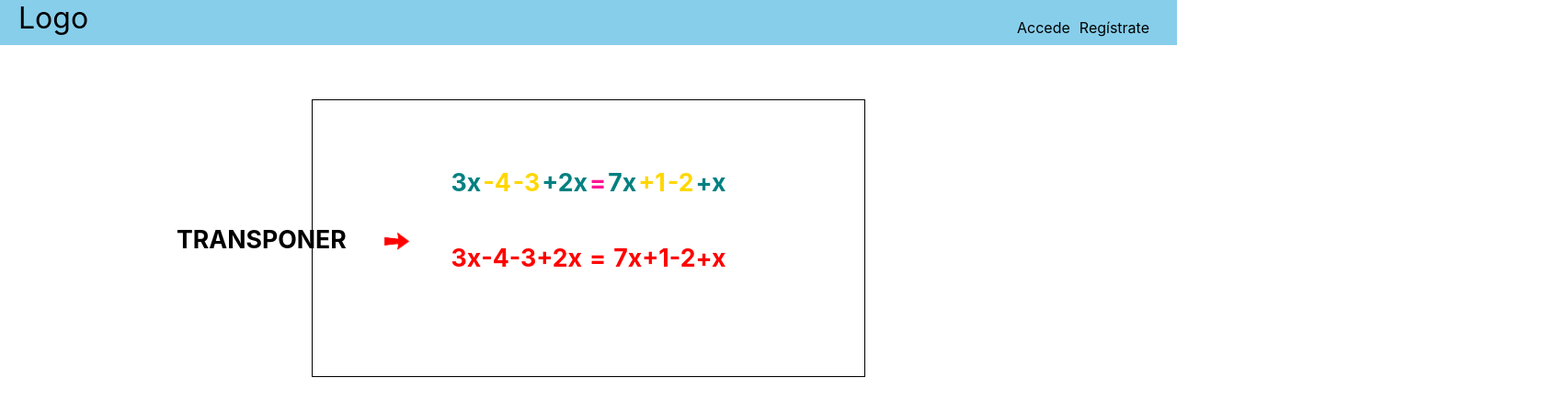
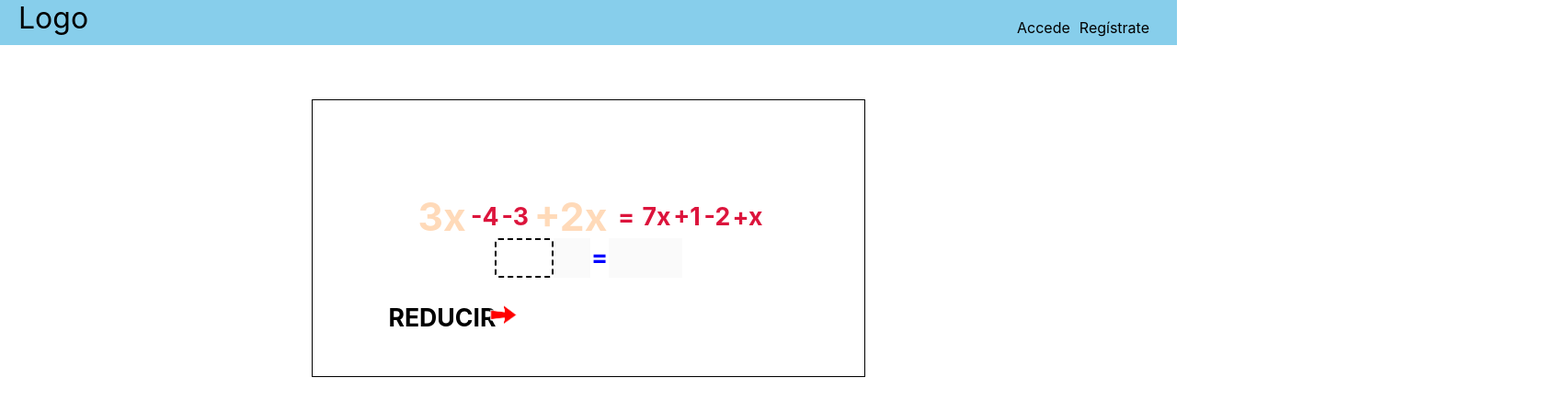
Before and after one commit to chopinex/ecuaciones, a React (Create React App) app: page / in a window 1280 px wide. Shown: the top 448 px of the page at 92% size, 1702 px wide, since content can reach past the window. Built offline with nearby package versions, Linux system fonts and the light colour scheme.

Commit message:
casi todo listo menos los tips Signed-off-by: chopinex <arnariv@gmail.com>

```diff
--- a/src/components/Principal/Column.css
+++ b/src/components/Principal/Column.css
@@ -13,7 +13,9 @@
 
 .task-list{
     padding: 30px 2px;
-    display:  flex;
+    display: flex;
+    justify-content: center;
+    align-items: center;
 }
 
 @keyframes animatedNumber{
--- a/src/components/Principal/Column.js
+++ b/src/components/Principal/Column.js
@@ -20,7 +20,8 @@ const Column = (props) =>{
                     {...provided.droppableProps}
                     style={{...provided.droppableProps.style,
                         backgroundColor: snapshot.isDraggingOver ? 'lightgrey' : 'white',
-                        borderColor: props.lado===props.column.id ? 'red' : 'white'}}>
+                        paddingTop: props.paso!=='transponer'?'0px':'30px',
+                        paddingBottom: props.paso!=='transponer'?'0px':'30px'}}>
                     {props.tasks.map((task,index) =>
                     <Task key={task.id} task={task} index={index}/>)}
                     {provided.placeholder}
--- a/src/components/Principal/Principal.css
+++ b/src/components/Principal/Principal.css
@@ -22,7 +22,7 @@
     font-weight: bold;
     width: 60px;
     text-align: center;
-    padding: 8px 0;
+    padding: 4px 0;
 }
 
 .reducido:enabled{
@@ -33,6 +33,7 @@
 .reducido:disabled{
     border: 0px;
     color: blue;
+    width: 40px;
 }
 
 .despejado{
@@ -41,8 +42,11 @@
     width: 70px;
     height: 50px;
     text-align: center;
-    padding: 8px 0;
+    padding: 4px 0;
     color: darkgreen;
+    display: flex;
+    justify-content: center;
+    align-items: center;
 }
 
 .despejado:enabled{
@@ -53,37 +57,22 @@
 .despejado:disabled{
     border: 0px;
     color: darkgreen;
+    width: 40px;
 }
 
 .ecuacion{
     display:  flex;
 }
 
-.lineal{
+.redo{
     height:  40px;
-    margin: 1px;
+    margin: 0 4px 4px 4px;
     text-align: center;
     font-size: 20pt;
     font-weight: bold;
-    color: teal;
-}
-
-.igual{
-    height:  40px;
-    text-align: center;
-    margin:  1px;
-    font-size: 20pt;
-    font-weight: bold;
-    color: deeppink;
-}
-
-.constante{
-    height:  40px;
-    margin:  1px;
-    text-align: center;
-    font-size: 20pt;
-    font-weight: bold;
-    color: gold;
+    display: flex;
+    justify-content: center;
+    align-items: center;
 }
 
 .lista{
@@ -94,6 +83,12 @@
     0%{color: darkgreen;font-size:24pt;}
     50%{color: lightgreen;font-size:32pt;}
    100%{color: darkgreen;font-size:24pt;}
+}
+
+@keyframes animatedNumber3{
+    0%{color: maroon;font-size:24pt;}
+    50%{color: peachpuff;font-size:32pt;}
+   100%{color: maroon;font-size:24pt;}
 }
 
 @keyframes vaiven{
--- a/src/components/Principal/Principal.js
+++ b/src/components/Principal/Principal.js
@@ -7,19 +7,21 @@ import flecha from './arrow.png'
 const Principal = () =>{
     const [error,setError] = useState('')
     const [lado,setLado] = useState('column-1')
-    const [paso,setPaso] = useState('transponer')
+    const [paso,setPaso] = useState('red0')
     const [origen,setOrigen] = useState('')
+    const [etapa,setEtapa] = useState('lineal')
+    const redFirst=true
 
     const initialData={
         tasks: {
-            'task-1' : { id: 'task-1', content: '3x'},
-            'task-2' : { id: 'task-2', content: '-4'},
-            'task-3' : { id: 'task-3', content: '7x'},
-            'task-4' : { id: 'task-4', content: '+1'},
-            'task-5' : { id: 'task-5', content: '+2x'},
-            'task-6' : { id: 'task-6', content: '-2'},
-            'task-7' : { id: 'task-7', content: '+x'},
-            'task-8' : { id: 'task-8', content: '-3'},
+            'task-1' : { id: 'task-1', content: '3x', tipo: 'lineal' },
+            'task-2' : { id: 'task-2', content: '-4', tipo: 'constante'  },
+            'task-3' : { id: 'task-3', content: '7x', tipo: 'lineal' },
+            'task-4' : { id: 'task-4', content: '+1', tipo: 'constante'  },
+            'task-5' : { id: 'task-5', content: '+2x',tipo: 'lineal' },
+            'task-6' : { id: 'task-6', content: '-2', tipo: 'constante'  },
+            'task-7' : { id: 'task-7', content: '+x', tipo: 'lineal' },
+            'task-8' : { id: 'task-8', content: '-3', tipo: 'constante'  },
             'igual' : {id:'igual', content: '='}
         },
         columns:{
@@ -33,7 +35,36 @@ const Principal = () =>{
 
     const [data,setData] = useState(initialData)
 
-    const calcularL = (value) =>{
+    const actualizacion = () =>{
+        const entradas = document.getElementById('red0Results').getElementsByTagName('input');
+        const newTasks = {
+            'task-1' : { id: 'task-1', content: entradas[0].value, tipo:'lineal' },
+            'task-2' : { id: 'task-2', content: entradas[1].value, tipo:'constante' },
+            'task-3' : { id: 'task-3', content: entradas[2].value, tipo:'lineal' },
+            'task-4' : { id: 'task-4', content: entradas[3].value, tipo:'constante' },
+            'igual': {id:'igual', content: '='}
+        };
+        const newLineal = {
+            ...data.columns['column-1'],taskIds: ['task-1','task-2'],
+        }
+        const newConstante = {
+            ...data.columns['column-2'],taskIds: ['task-3','task-4'],
+        }
+        const newColumns = {
+            ...data.columns,
+            ['column-1'] : newLineal,
+            ['column-2'] : newConstante,
+
+        }
+        const newData = {
+            ...data,
+            tasks:newTasks,
+            columns:newColumns,
+        }
+        setData(newData);
+    }
+
+    const calcularL = (value,col) =>{
         var suma=0;
         var val = parseInt(value);
         var variable=value.match(/[A-Za-z]+/);
@@ -50,7 +81,7 @@ const Principal = () =>{
                 setError("");
         }
 
-        data.columns['column-1'].taskIds.map( tid =>{
+        data.columns[col].taskIds.map( tid =>{
             var num = parseInt(data.tasks[tid].content);
             //cuando es +x o -x
             if(isNaN(num)){
@@ -59,30 +90,48 @@ const Principal = () =>{
                 if(data.tasks[tid].content[0]==="-")
                     num=-1;
             }
-            suma+=num;
-            console.log(suma);
+            if(data.tasks[tid].tipo==='lineal')
+                suma+=num;
         })
         if(suma!==val)
             setError("no es el valor correcto");
         else{
             setError("bien!!");
-            setLado('column-2');
+            if(paso==='red0')
+                setEtapa('constante');
+            else
+                setLado('column-2');
         }
     }
 
-    const calcularC = (value) =>{
+    const calcularC = (value,col) =>{
         var suma=0;
         var val = parseInt(value);
 
-        data.columns['column-2'].taskIds.map( tid =>{
-            suma+=parseInt(data.tasks[tid].content);
+        data.columns[col].taskIds.map( tid =>{
+            if(data.tasks[tid].tipo==='constante')
+                suma+=parseInt(data.tasks[tid].content);
         })
         if(suma!==val)
             setError("no es el valor correcto");
         else{
             setError("");
-            setLado('column-3');
-            setPaso('despejar')
+            if(paso==='red0'){
+                if(lado==='column-1'){
+                    setLado('column-2');
+                    setEtapa('lineal');
+                }
+                else{
+                    actualizacion();
+                    setPaso('transponer');
+                    setLado('column-1');
+                    setEtapa('');
+                }
+            }
+            else{
+                setLado('column-3');
+                setPaso('despejar');
+            }
         }
     }
 
@@ -129,7 +178,7 @@ const Principal = () =>{
 
                 const newTask = {
                     ...data.tasks[draggableId],
-                    content: cambio>0?"+"+((cambio==1 && x.length>0)?"":cambio.toString())+x:((cambio==-1 && x.length>0)?"-":cambio.toString())+x,
+                    content: cambio>0?"+"+((cambio===1 && x.length>0)?"":cambio.toString())+x:((cambio===-1 && x.length>0)?"-":cambio.toString())+x,
                 };
 
                 const newData = {
@@ -167,15 +216,18 @@ const Principal = () =>{
     const dragEnd = result =>{
         document.getElementById('contexto').style.color = 'inherit';
         const {destination,source,draggableId} = result;
-        if(!destination)
+        if(!destination){
+            //por si cambia de signo luego de moverse sin soltar en la lista
+            data.tasks[draggableId].content=origen;
             return ;
+        }
         if(destination.droppableId === source.droppableId && destination.index === source.index)
             return;
 
         const start = data.columns[source.droppableId];
         const finish = data.columns[destination.droppableId];
-
         if (start===finish){
+            console.log(finish);
             return;
         }
 
@@ -250,9 +302,13 @@ const Principal = () =>{
         }
     });
 
+    const tempArray = initialData;
 
-    const normalNumber = {color: "darkgreen",fontSize:"20pt"};
+    const normalNumber = {color: "darkgreen",fontSize:"20pt",width:"25px"};
     const animatedNumber = {animation: "animatedNumber2 1s infinite"};
+
+    const normalRedux = {color: "crimson",fontSize:"20pt",width:"25px"};
+    const animatedRedux = {animation: "animatedNumber3 1s infinite"};
 
     const tipIzquierda = {left: "15%",top: paso==='reducir'?"160px":"195px"};
     const tipDerecha = {left: "62%",top: "160px"};
@@ -267,6 +323,7 @@ const Principal = () =>{
             {lado && <div className="tip" style={(paso==='reducir' || paso==='transponer')?(lado==='column-1'?tipIzquierda:tipDerecha):tipAbajo}>
                 {
                     {
+                        'red0' : 'REDUCIR',
                         'reducir' : 'REDUCIR',
                         'transponer' : 'TRANSPONER',
                         'despejar' : 'DESPEJAR',
@@ -277,24 +334,41 @@ const Principal = () =>{
              alt="flecha"
              style={(paso==='reducir'||paso==='transponer')?(lado==='column-1'?vaivenIzq:vaivenDer):vaivenAbj} />}
              <div className="area-ecuacion">
-                <div className="ecuacion">
+                {redFirst && <div className="ecuacion">
                     {
                         data.columnOrder.map(columnId =>{
-                            const column = data.columns[columnId];
-                            const tasks =column.taskIds.map(taskId => data.tasks[taskId]);
+                            const column = tempArray.columns[columnId];
+                            const tasks =column.taskIds.map(taskId => tempArray.tasks[taskId]);
                             return(
                                 <div key={columnId} style={{display:"flex"}}>
-                                    {tasks.map(({id,content}) =>
+                                    {tasks.map(({id,content,tipo}) =>
                                         <div key={id}
-                                         className={content[content.length-1]==='x'?'lineal':(content==='='?'igual':'constante')}>
+                                         className="redo"
+                                         style={(columnId===lado && tipo===etapa)?animatedRedux:normalRedux}
+                                         >
                                         {content}
                                         </div>)}
                                 </div>
                             );
                         })
                     }
-                </div>
-                <div className="ecuacion">
+                </div>}
+                {redFirst && <div className="ecuacion" id="red0Results">
+                    <input type="text"
+                     className="reducido" disabled={(lado!=='column-1' || etapa!=='lineal')?true:false}
+                     onKeyPress={e => e.key === 'Enter' && calcularL(e.target.value,'column-1')}/>
+                    <input type="text"
+                     className="reducido" disabled={(lado!=='column-1' || etapa!=='constante')?true:false}
+                     onKeyPress={e => e.key === 'Enter' && calcularC(e.target.value,'column-1')}/>
+                    <div className="reducido" style={{color: 'blue',width:'20px',}}>=</div>
+                    <input type="text"
+                     className="reducido" disabled={(lado!=='column-2' || etapa!=='lineal')?true:false}
+                     onKeyPress={e => e.key === 'Enter' && calcularL(e.target.value,'column-2')}/>
+                    <input type="text"
+                     className="reducido" disabled={(lado!=='column-2' || etapa!=='constante')?true:false}
+                     onKeyPress={e => e.key === 'Enter' && calcularC(e.target.value,'column-2')}/>
+                </div>}
+                {paso!=='red0' && <div className="ecuacion">
                     <DragDropContext onDragStart={dragStart} onDragUpdate={dragUpdate} onDragEnd={dragEnd}>
                     <div id="contexto" className="lista">
                     {
@@ -313,17 +387,19 @@ const Principal = () =>{
                     }
                     </div>
                     </DragDropContext>
-                </div>
-                <div className="ecuacion">
-                    {paso!=='transponer' && <input type="text"
-                     className="reducido" disabled={lado!=='column-1'?true:false} onKeyPress={e => e.key === 'Enter' && calcularL(e.target.value)}/>}
-                    {paso!=='transponer' && <div className="reducido" style={{color: 'blue',}}>=</div>}
-                    {paso!=='transponer' && <input type="text"
-                     className="reducido" disabled={lado!=='column-2'?true:false} onKeyPress={e => e.key === 'Enter' && calcularC(e.target.value)}/>}
-                </div>
+                </div>}
+                {(paso==='reducir' || paso==='despejar') &&  <div className="ecuacion">
+                    <input type="text"
+                     className="reducido" disabled={lado!=='column-1'?true:false}
+                     onKeyPress={e => e.key === 'Enter' && calcularL(e.target.value,'column-1')}/>
+                    <div className="reducido" style={{color: 'blue',width:'20px',}}>=</div>
+                    <input type="text"
+                     className="reducido" disabled={lado!=='column-2'?true:false}
+                     onKeyPress={e => e.key === 'Enter' && calcularC(e.target.value,'column-2')}/>
+                </div>}
                 <div className="ecuacion">
                     {paso=== 'despejar' && <label className="despejado" style={lado==='column-3'?animatedNumber:normalNumber}>x</label>}
-                    {paso==='despejar' && <div className="despejado">=</div>}
+                    {paso==='despejar' && <div className="despejado" style={{width:'20px',}}>=</div>}
                     {paso==='despejar' && <input type="text"
                      className="despejado" disabled={lado===''?true:false} onKeyPress={e => e.key === 'Enter' && calcularR(e.target.value)}/>}
 
```
